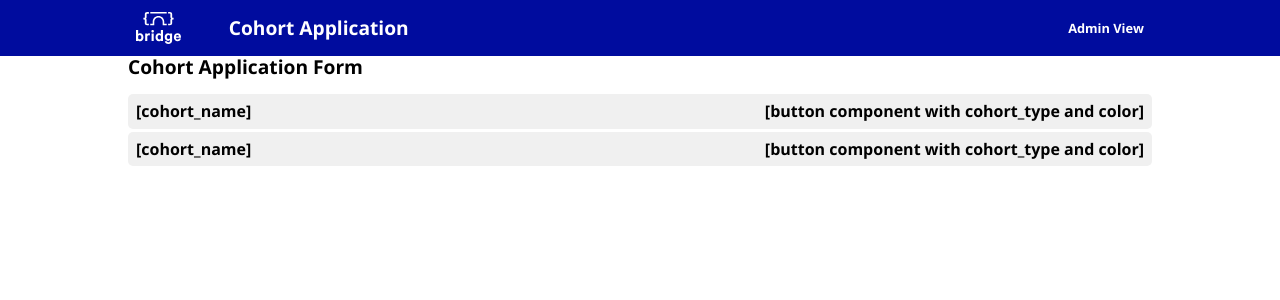
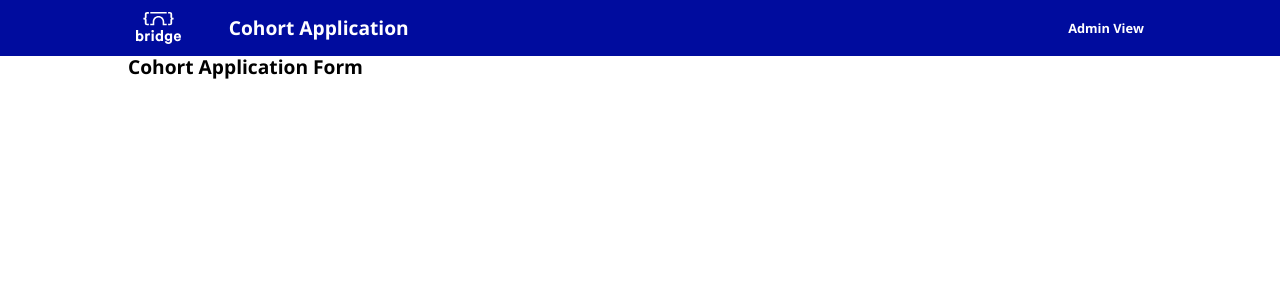
Before and after one commit to bridge-school/applications-frontend, a React (Create React App) app: page / in a window 1280 px wide. Shown: the top 300 px of the page. Built offline with nearby package versions, Linux system fonts and the light colour scheme.

Commit message:
edit props to match test data

```diff
--- a/src/components/AdminApplications.js
+++ b/src/components/AdminApplications.js
@@ -1,23 +1,10 @@
 import React from 'react';
 import PageTitle from './PageTitle';
-import ApplicationListContainer from './ApplicationListContainer';
 
 export default function AllApplications() {
   return (
     <div>
       <PageTitle title="Cohort Application Form" />
-      <ApplicationListContainer
-        listItemArray={[
-          {
-            cohort_id: 'b159c1e3-3d97-4f34-8755-3745e73a2762',
-            cohort_name: 'Cohort 0',
-          },
-          {
-            cohort_id: '4f6ead02-7aab-4e97-977e-442f4845aec7',
-            cohort_name: 'Cohort 3',
-          },
-        ]}
-      />
     </div>
   );
 }
--- a/src/components/ApplicationListContainer.js
+++ b/src/components/ApplicationListContainer.js
@@ -8,10 +8,10 @@ const List = styled.ul`
   padding: 0;
 `;
 
-export default function ApplicationListContainer({ listItemArray }) {
+export default function ApplicationListContainer({ cohortData }) {
   return (
     <List>
-      {listItemArray.map(li => (
+      {cohortData.map(li => (
         <ListItem key={li.cohort_id} name={li.cohort_name} />
       ))}
     </List>
@@ -19,5 +19,5 @@ export default function ApplicationListContainer({ listItemArray }) {
 }
 
 ApplicationListContainer.propTypes = {
-  listItemArray: PropTypes.array.isRequired,
+  cohortData: PropTypes.array.isRequired,
 };
--- a/src/components/ApplicationListItem.js
+++ b/src/components/ApplicationListItem.js
@@ -18,18 +18,17 @@ const Link = styled.a`
   } */}
 `;
 
-const url = 'http://applications-backend.bridgeschoolapp.io/applications';
-
-export default function ApplicationListItem() {
+export default function ApplicationListItem({ name }) {
   return (
     <ListItem>
       <Link href="#">
-        [cohort_name]<div>[button component with cohort_type and color]</div>
+        {name}
+        <div>button component...</div>
       </Link>
     </ListItem>
   );
 }
 
 ApplicationListItem.propTypes = {
-  data: PropTypes.object,
+  name: PropTypes.string.isRequired,
 };
```
